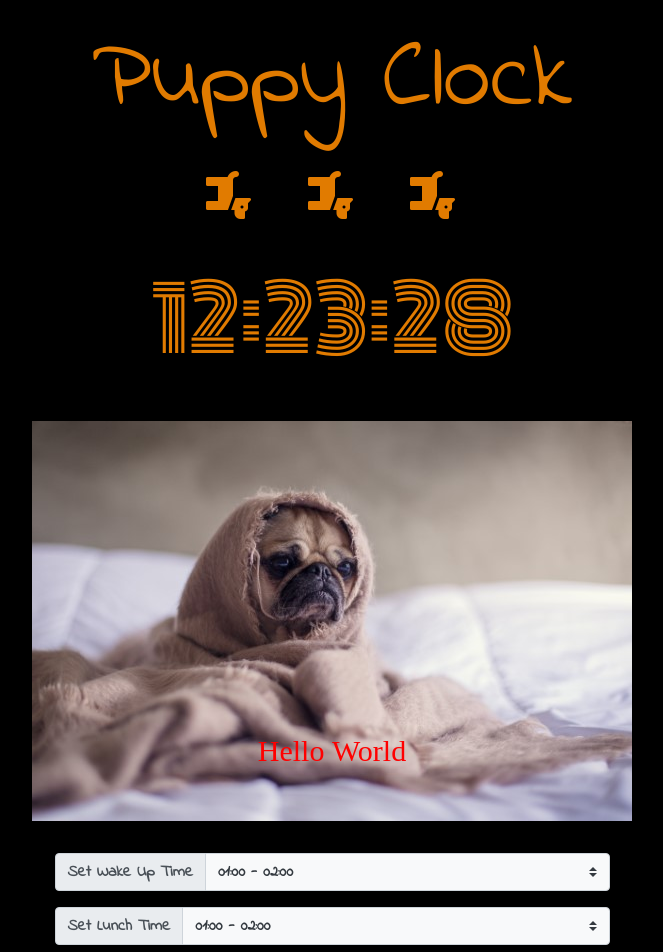
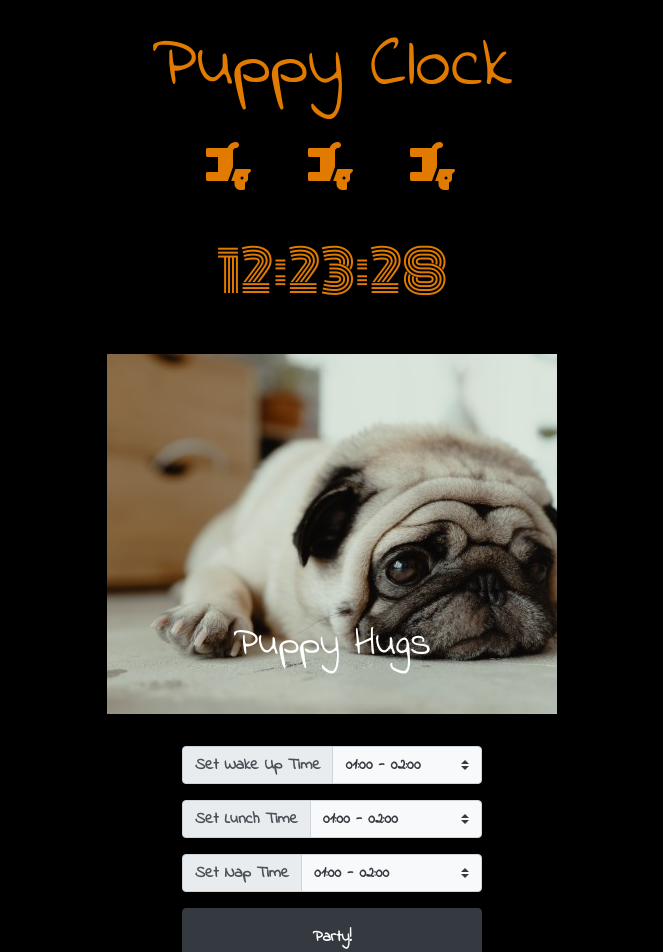
Before and after one commit to mehmetcanaygun/funclock, a plain HTML site: page index.html in a window 1280 px wide. Shown: the top 952 px of the page, without its empty margins (308-971 px from the left). Drawn offline with nearby package versions, Linux system fonts and the light colour scheme.

Commit message:
Input, button script

```diff
--- a/index.html
+++ b/index.html
@@ -27,23 +27,22 @@
   </head>
   <body>
     <div class="container text-center pt-4">
-      <h1 class="display-1">Puppy Clock</h1>
+      <h1 class="display-3">Puppy Clock</h1>
       <i id="rotating-puppy-icon" class="fas fa-dog fa-3x m-4"></i>
       <i id="rotating-puppy-icon" class="fas fa-dog fa-3x m-4"></i>
       <i id="rotating-puppy-icon" class="fas fa-dog fa-3x m-4"></i>
-      <div id="time-wrapper" class="text-center m-4 display-2"></div>
-      <canvas id="my-canvas" width="600" height="400" class="m-4"></canvas>
-      <div class="input-group mb-3 w-50">
+      <div id="time-wrapper" class="text-center m-4 display-4"></div>
+      <canvas id="my-canvas" width="450" height="360" class="m-4"></canvas>
+      <div class="input-group mb-3">
         <div class="input-group-prepend">
-          <label
-            class="input-group-text font-weight-bold"
-            for="inputGroupSelect01"
+          <label class="input-group-text font-weight-bold" for="wake-up-time"
             >Set Wake Up Time</label
           >
         </div>
         <select
           class="custom-select font-weight-bold text-dark bg-light"
-          id="inputGroupSelect01"
+          id="wake-up-time"
+          onchange="notifyChange();"
         >
           <option value="1">01:00 - 02:00</option>
           <option value="1">02:00 - 03:00</option>
@@ -71,17 +70,16 @@
           <option value="1">00:00 - 01:00</option>
         </select>
       </div>
-      <div class="input-group mb-3 w-50">
+      <div class="input-group mb-3">
         <div class="input-group-prepend">
-          <label
-            class="input-group-text font-weight-bold"
-            for="inputGroupSelect01"
+          <label class="input-group-text font-weight-bold" for="lunch-time"
             >Set Lunch Time</label
           >
         </div>
         <select
           class="custom-select font-weight-bold text-dark bg-light"
-          id="inputGroupSelect01"
+          id="lunch-time"
+          onchange="notifyChange();"
         >
           <option value="1">01:00 - 02:00</option>
           <option value="1">02:00 - 03:00</option>
@@ -109,17 +107,16 @@
           <option value="1">00:00 - 01:00</option>
         </select>
       </div>
-      <div class="input-group mb-3 w-50">
+      <div class="input-group mb-3">
         <div class="input-group-prepend">
-          <label
-            class="input-group-text font-weight-bold"
-            for="inputGroupSelect01"
+          <label class="input-group-text font-weight-bold" for="nap-time"
             >Set Nap Time</label
           >
         </div>
         <select
           class="custom-select font-weight-bold text-dark bg-light"
-          id="inputGroupSelect01"
+          id="nap-time"
+          onchange="notifyChange();"
         >
           <option value="1">01:00 - 02:00</option>
           <option value="1">02:00 - 03:00</option>
@@ -147,7 +144,11 @@
           <option value="1">00:00 - 01:00</option>
         </select>
       </div>
-      <button type="button" class="btn btn-light font-weight-bold">
+      <button
+        id="party-btn"
+        type="button"
+        class="btn btn-dark font-weight-bold p-3"
+      >
         Party!
       </button>
       <hr />
--- a/script.js
+++ b/script.js
@@ -2,23 +2,26 @@ var canvas = document.getElementById("my-canvas");
 var ctx = canvas.getContext("2d");
 
 var puppyImg = new Image();
+puppyImg.src = "img/puppy1.jpg";
 
-var puppyMessage = "Hello World";
-
+var currentTime = "";
 var timeWrapper = document.getElementById("time-wrapper");
 
-puppyImg.onload = function() {
-  ctx.drawImage(puppyImg, 0, 0);
-  ctx.fillStyle = "#FF0000";
-  ctx.font = "30px Monoton";
-  ctx.textAlign = "center";
-  canvas.textBaseline = "bottom";
-  ctx.fillText(puppyMessage, canvas.width / 2, canvas.height - 60);
-};
-puppyImg.src = "img/puppy1.jpg";
+const puppyImgArr = [
+  "img/puppy1.jpg",
+  "img/puppy2.jpg",
+  "img/puppy3.jpg",
+  "img/puppy4.jpg",
+  "img/puppy5.jpg",
+  "img/puppy6.jpg",
+  "img/puppy7.jpg",
+  "img/puppy8.jpg",
+  "img/puppy9.jpg",
+  "img/puppy10.jpg"
+];
 
+// Display current time
 window.setInterval(function() {
-  /// call your function here
   var date = new Date();
   var hour = date.getHours();
   var minute = date.getMinutes();
@@ -31,5 +34,71 @@ window.setInterval(function() {
     second = "0" + second;
   }
 
-  timeWrapper.innerHTML = hour + ":" + minute + ":" + second;
+  currentTime = hour + ":" + minute + ":" + second;
+
+  timeWrapper.innerHTML = currentTime;
 }, 1000);
+
+// Canvas and Images
+puppyImg.onload = function() {
+  ctx.drawImage(puppyImg, 0, 0);
+  ctx.fillStyle = "#FFFFFF";
+  ctx.font = "40px Indie Flower";
+  ctx.textAlign = "center";
+  canvas.textBaseline = "bottom";
+  ctx.fillText(puppyMessage, canvas.width / 2, canvas.height - 60);
+};
+window.setInterval(function() {
+  changePuppyImage();
+}, 5000);
+
+// Function to change puppy image
+function changePuppyImage() {
+  var rand = Math.floor(Math.random() * 10);
+  puppyImg.src = puppyImgArr[rand];
+}
+
+// Get selected input
+var wakeUpTime = document.getElementById("wake-up-time");
+var lunchTime = document.getElementById("lunch-time");
+var napTime = document.getElementById("nap-time");
+
+var puppyMessage = "Puppy Hugs";
+
+function notifyChange() {
+  var wut = wakeUpTime.options[wakeUpTime.selectedIndex].text;
+
+  var lt = lunchTime.options[lunchTime.selectedIndex].text;
+
+  var nt = napTime.options[napTime.selectedIndex].text;
+
+  changePuppyMessage(wut, lt, nt);
+}
+
+// Change Puppy Message
+function changePuppyMessage(w, l, n) {
+  newW = w.substring(0, w.indexOf(":"));
+  newL = l.substring(0, l.indexOf(":"));
+  newN = n.substring(0, n.indexOf(":"));
+
+  if (currentTime.includes(newW)) {
+    puppyMessage = "Good morning!";
+    console.log(puppyMessage);
+  }
+  if (currentTime.includes(newL)) {
+    puppyMessage = "Lunch Time!";
+    console.log(puppyMessage);
+  }
+  if (currentTime.includes(newN)) {
+    puppyMessage = "Take a nap!";
+    console.log(puppyMessage);
+  }
+}
+
+// Party Button
+var partyBtn = document.getElementById("party-btn");
+
+partyBtn.onclick = function() {
+  puppyMessage = "Party Time!";
+  puppyImg.src = "img/puppy12.jpg";
+};
--- a/style.css
+++ b/style.css
@@ -16,6 +16,11 @@ body {
 
 .input-group {
   margin: 0 auto;
+  width: 300px;
+}
+
+.btn {
+  width: 300px;
 }
 
 @-moz-keyframes spin {
```
Also changed, not shown: img/puppy10.jpg (added), img/puppy11.jpg (added), img/puppy12.jpg (added), img/puppy4.jpg (added), img/puppy5.jpg (added), img/puppy6.jpg (added), img/puppy7.jpg (added), img/puppy8.jpg (added), img/puppy9.jpg (added).
